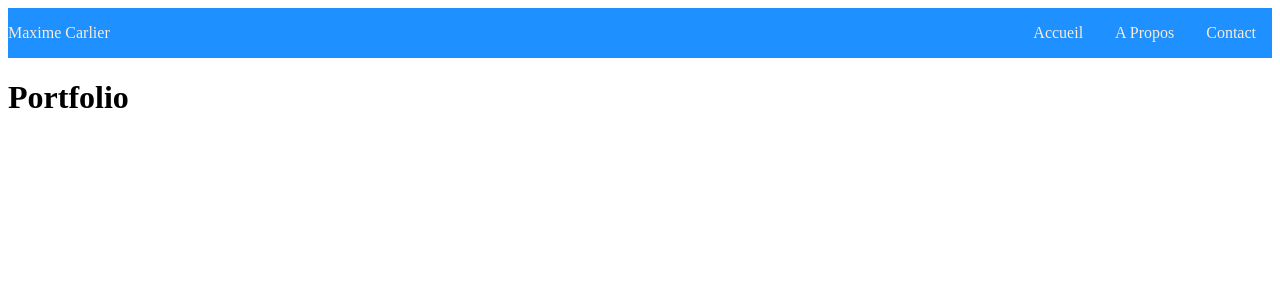
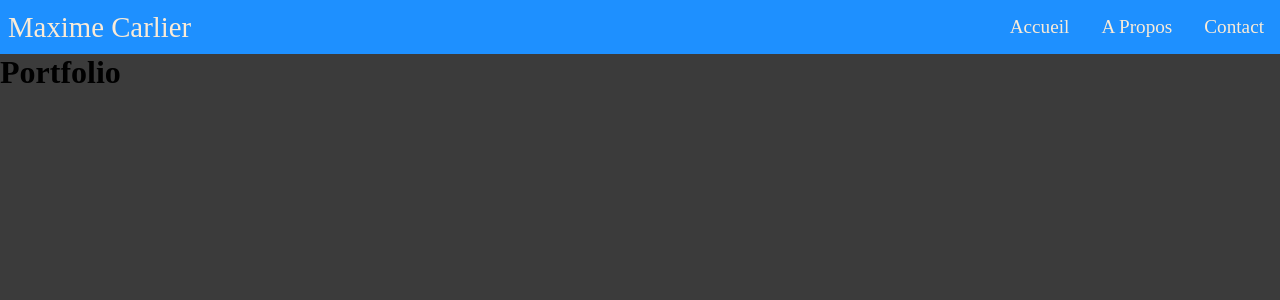
Before and after one commit to Carlier-Maxime/Portfolio, an Angular app: page / in a window 1280 px wide. Shown: the top 300 px of the page. Built offline with nearby package versions, Linux system fonts and the light colour scheme.

Commit message:
edit style

```diff
--- a/src/app/navbar/navbar.component.css
+++ b/src/app/navbar/navbar.component.css
@@ -1,6 +1,9 @@
-.navbar {
+* {
   background-color: dodgerblue;
   color: antiquewhite;
+}
+
+.navbar {
   align-items: center;
   display: flex;
   justify-content: space-between;
@@ -23,9 +26,14 @@
 }
 
 .navbar-links li a {
-  color: antiquewhite;
+  font-size: 1.2rem;
   text-decoration-color: currentColor;
   display: block;
   padding: 1rem;
   text-decoration: none;
 }
+
+.name {
+  font-size: 1.8rem;
+  margin: .5rem;
+}
--- a/src/styles.css
+++ b/src/styles.css
@@ -1 +1,6 @@
 /* You can add global styles to this file, and also import other style files */
+* {
+  background-color: #3b3b3b;
+  margin: 0;
+  padding: 0;
+}
```
